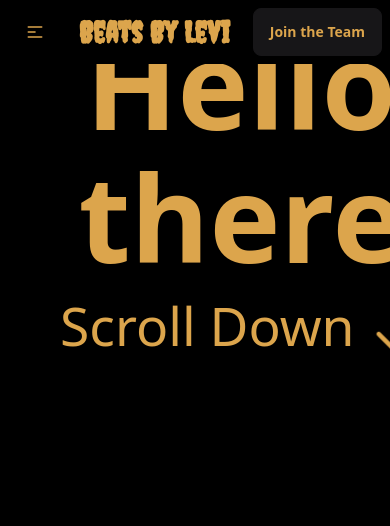
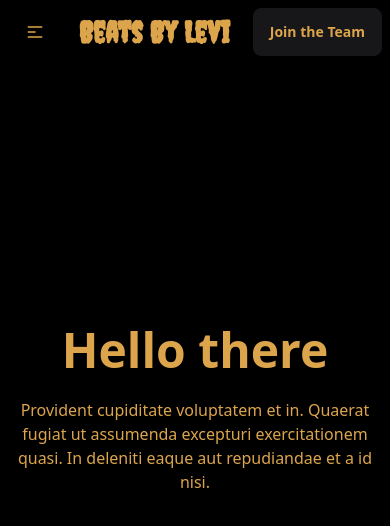
Before and after one commit to patdalcia/bbl, an Astro site: page / in a window 390 px wide. Shown: the top 526 px of the page. Built offline with nearby package versions, Linux system fonts and the light colour scheme; Astro itself is replaced by a stand-in of ours.

Commit message:
Updated mobile styling

```diff
--- a/src/components/widgets/Hero.astro
+++ b/src/components/widgets/Hero.astro
@@ -28,5 +28,4 @@ const {
         </div>
       </div>
     </div>
-    <SideScroll />
   </div>
--- a/src/components/widgets/Hero2.astro
+++ b/src/components/widgets/Hero2.astro
@@ -1,7 +1,8 @@
 ---
 import Navigation from "./Navigation.astro";
+import Hero from "./Hero.astro";
 ---
-<section class="bg-black">
+<section class="hidden md:block bg-black">
     <div class="grid-container">
         <div class="grid">
           <div class="gridLayer">
@@ -48,6 +49,9 @@ import Navigation from "./Navigation.astro";
           </div> -->
         </div>
       </div>
+</section>
+<section class="md:hidden">
+    <Hero />
 </section>
 
 <style>
```
Also changed, not shown: src/pages/index.astro (+0 -16 lines).
